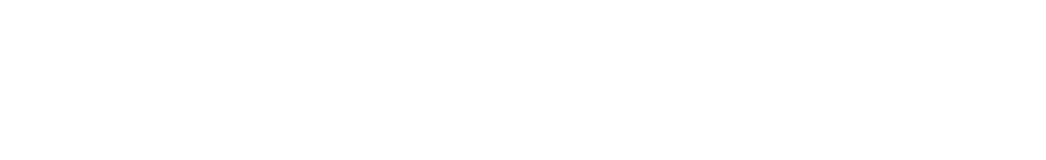
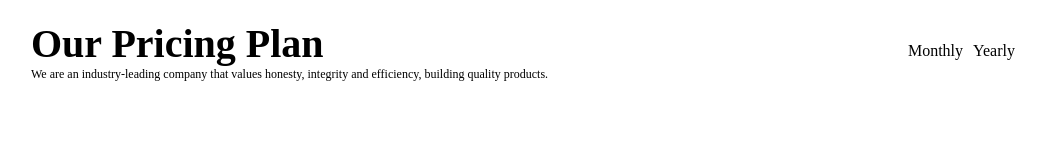
Before and after one commit to CarloAlmanza/htmlcss-pricing-plan, a plain HTML site: page index.html in a window 1280 px wide. Shown: the whole page, without its empty margins (117-1163 px from the left). Drawn offline with Linux system fonts and the light colour scheme.

Commit message:
creazione header

```diff
--- a/index.css
+++ b/index.css
@@ -0,0 +1,33 @@
+* {
+    margin: 0;
+    padding: 0;
+    box-sizing: border-box;
+}
+
+.container {
+    max-width: 1024px;
+    margin: 0 auto;
+    padding: 20px;
+}
+
+.header {
+    display: flex;
+    flex-wrap: wrap;
+    justify-content: space-between;
+    align-items: center;
+    gap: 20px;
+}
+
+.header div:first-child h1 {
+    font-size: 40px;
+}
+
+.header div:first-child p {
+    font-size: 12px;
+}
+
+.header div:last-child {
+    display: flex;
+    gap: 10px;
+    margin-left: auto;
+}
--- a/index.html
+++ b/index.html
@@ -9,7 +9,27 @@
 </head>
 
 <body>
-
+    <div class="container">
+        <header class="header">
+            <div>
+                <h1>
+                    Our Pricing Plan
+                </h1>
+                <p>
+                    We are an industry-leading company that values honesty, integrity and efficiency, building quality
+                    products.
+                </p>
+            </div>
+            <div>
+                <span>
+                    Monthly
+                </span>
+                <span>
+                    Yearly
+                </span>
+            </div>
+        </header>
+    </div>
 </body>
 
 </html>
```
